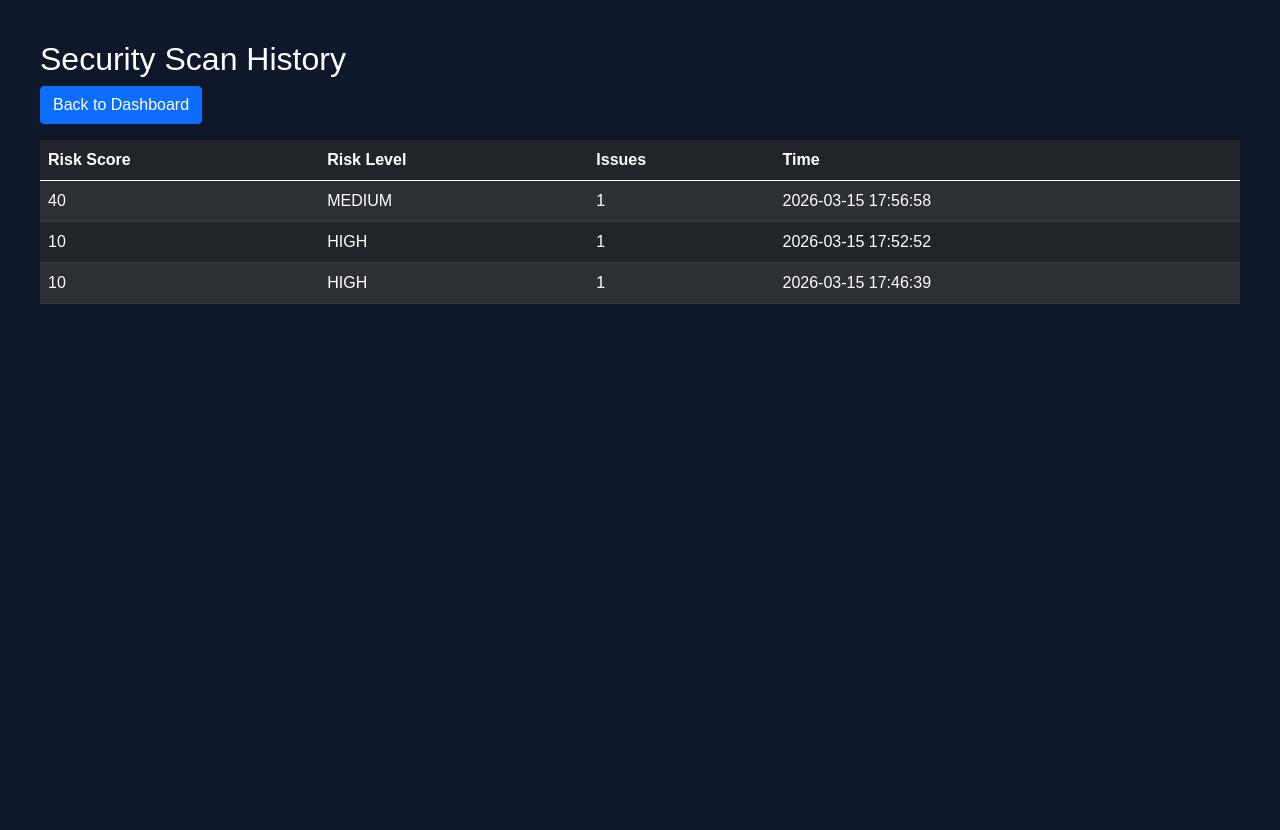
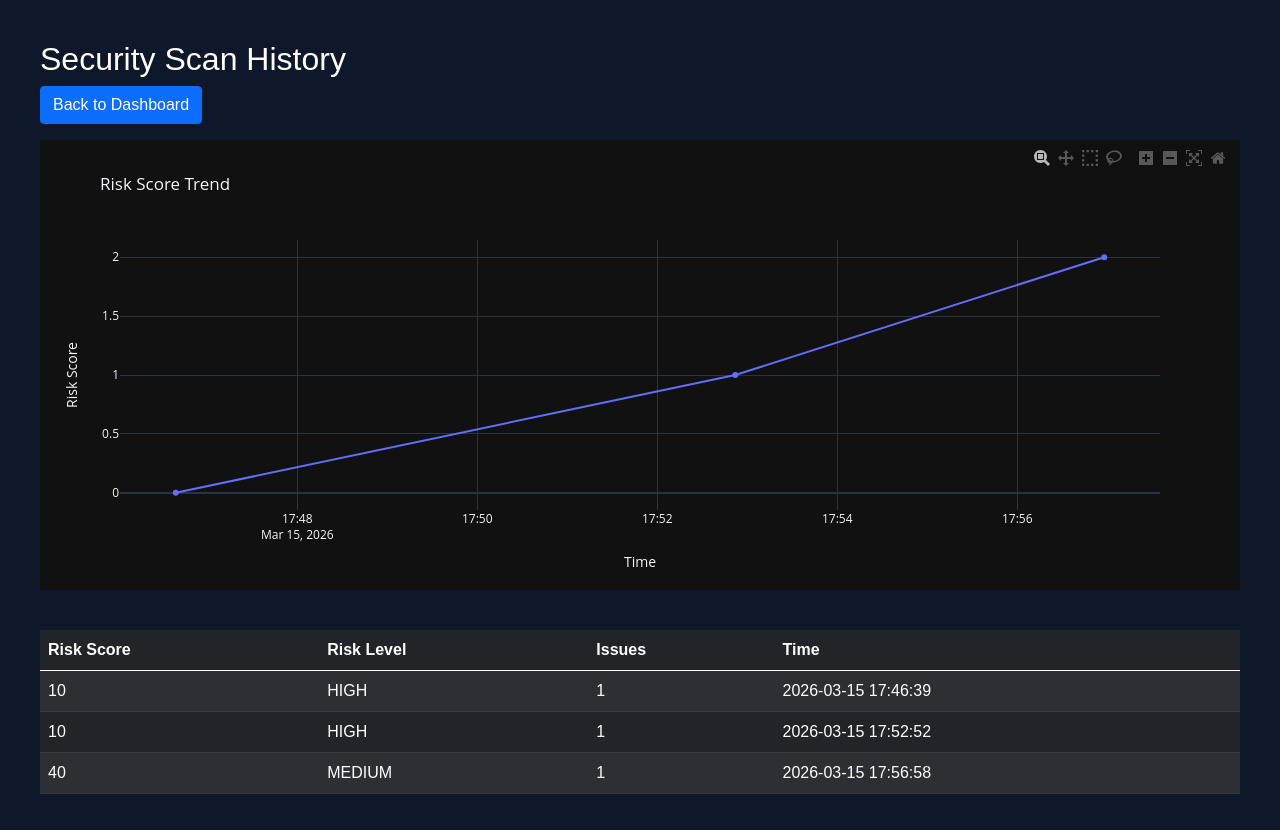
Before and after one commit to gargpriyal10/Autonomous-Security-Policy-Reasoning-Misconfiguration-Detection-Platform, a Flask app: page /history in a window 1280 px wide. Shown: the top 830 px of the page. Before the commit the page ends 304 px from the top, so only its background shows below. Run offline with Flask 3, Linux system fonts and the light colour scheme; a user stored in the database is signed in; data comes from the database, SQL or seed files in the repository; some libraries are stand-ins or nearby versions.

Commit message:
Add risk trend analytics chart to scan history dashboard

```diff
--- a/app.py
+++ b/app.py
@@ -1,5 +1,9 @@
 from flask import Flask, render_template, request, jsonify, send_file, session, redirect, url_for
 import json
+import plotly
+import plotly.graph_objects as go
+import plotly.express as px
+from plotly.offline import plot
 import yaml
 import csv
 from parser.policy_parser import normalize_policy
@@ -88,9 +92,9 @@ def analyze():
     risk_score = result["risk_score"]
     issues_count = len(result["issues"])
 
-    if risk_score < 30:
+    if risk_score <= 30:
         risk_level = "LOW"
-    elif risk_score < 70:
+    elif risk_score <= 70:
         risk_level = "MEDIUM"
     else:
         risk_level = "HIGH"
@@ -109,10 +113,6 @@ def analyze():
         }
     )
 
-
-# -------------------------------
-# NEW ROUTE FOR PDF DOWNLOAD
-# -------------------------------
 
 @app.route("/download_report", methods=["POST"])
 def download_report():
@@ -139,8 +139,27 @@ def history():
     username = session["username"]
 
     scans = get_scan_history(username)
+    scans = list(reversed(scans))
 
-    return render_template("history.html", scans=scans)
+    risk_scores = [scan[0] for scan in scans]
+    timestamps = [scan[3] for scan in scans]
+
+    fig = px.line(
+        x = timestamps,
+        y = risk_scores,
+        markers = True,
+        title = "Risk Score Trend",
+    )
+
+    fig.update_layout(
+        xaxis_title="Time",
+        yaxis_title="Risk Score",
+        template="plotly_dark",
+        modebar_remove=["toImage"]
+    )
+    chart = plot(fig, output_type="div", include_plotlyjs=False,config={"displaylogo": False})
+
+    return render_template("history.html", scans=scans, chart = chart)
 
 if __name__ == "__main__":
     app.run(debug=True)
--- a/templates/history.html
+++ b/templates/history.html
@@ -8,18 +8,16 @@
     <link href="https://cdn.jsdelivr.net/npm/bootstrap@5.0.0-beta3/dist/css/bootstrap.min.css" rel="stylesheet">
 
     <style>
-
-body{
-background:#0f172a;
-color:white;
-font-family:Arial;
-padding:40px;
+        body {
+            background: #0f172a;
+            color: white;
+            font-family: Arial;
+            padding: 40px;
         }
 
-table{
-background:#1e293b;
+        table {
+            background: #1e293b;
         }
-
     </style>
 
 </head>
@@ -29,6 +27,15 @@ background:#1e293b;
 <h2>Security Scan History</h2>
 
 <a href="/" class="btn btn-primary mb-3">Back to Dashboard</a>
+
+<!-- Risk Trend Chart -->
+<!--<div id="riskChart" style = "height:400px; margin-bottom:40px;"></div>-->
+
+<script src="https://cdn.plot.ly/plotly-latest.min.js"></script>
+
+<div style="margin-bottom:40px;">
+    {{ chart | safe }}
+</div>
 
 <table class="table table-dark table-striped">
 
```
Lines whose indentation alone changed are shown as unchanged.
